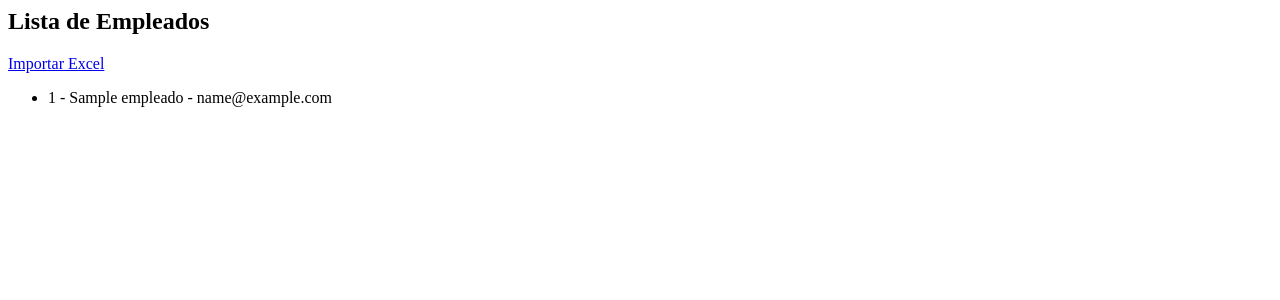
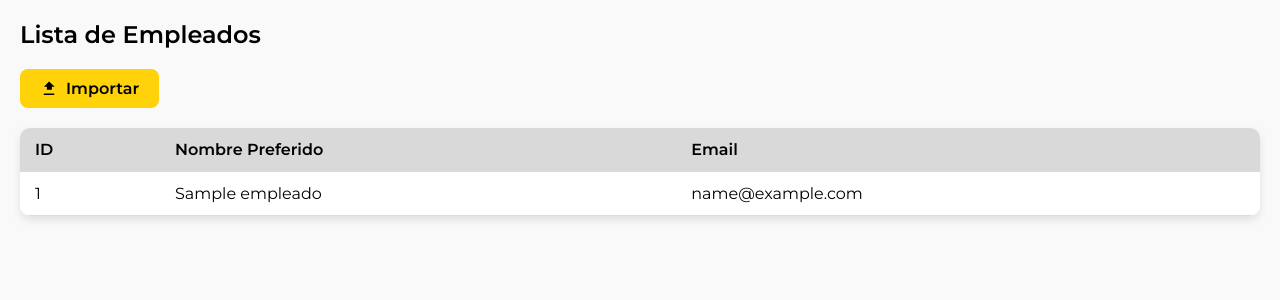
Before and after one commit to Marianavc02/Proyecto2, a Django app: page /empleados/ in a window 1280 px wide. Shown: the top 300 px of the page. Run offline with Django 5.2, Linux system fonts and the light colour scheme; tables that the repository leaves empty hold one stand-in row (values such as "Sample post").

Commit message:
Mejora vista carga empleados

```diff
--- a/empleados/templates/empleados/lista.html
+++ b/empleados/templates/empleados/lista.html
@@ -1,9 +1,95 @@
-<h2>Lista de Empleados</h2>
-<a href="{% url 'importar_empleados' %}">Importar Excel</a>
+<!DOCTYPE html>
+<html lang="es">
+<head>
+    <meta charset="UTF-8">
+    <title>Lista de Empleados</title>
+    <link href="https://fonts.googleapis.com/css2?family=Montserrat:wght@400;600&display=swap" rel="stylesheet">
+    <style>
+        body {
+            font-family: 'Montserrat', sans-serif;
+            margin: 20px;
+            background-color: #f9f9f9;
+        }
 
+        h2 {
+            margin-bottom: 20px;
+            font-weight: 600;
+        }
 
-<ul>
-{% for e in empleados %}
-    <li>{{ e.id }} - {{ e.preferred_name }} - {{ e.sbd_email }}</li>
-{% endfor %}
-</ul>
+        .import-btn {
+            display: inline-flex;
+            align-items: center;
+            background-color: #FFD20A;
+            color: black;
+            padding: 10px 20px;
+            text-decoration: none;
+            border-radius: 8px;
+            font-weight: 600;
+            margin-bottom: 20px;
+            transition: background-color 0.3s ease;
+        }
+
+        .import-btn:hover {
+            background-color: #e6bc09;
+        }
+
+        .import-btn svg {
+            margin-right: 8px;
+        }
+
+        table {
+            width: 100%;
+            border-collapse: collapse;
+            background: white;
+            border-radius: 10px;
+            overflow: hidden;
+            box-shadow: 0 4px 8px rgba(0,0,0,0.1);
+        }
+
+        th, td {
+            padding: 12px 15px;
+            border-bottom: 1px solid #ddd;
+            text-align: left;
+        }
+
+        th {
+            background-color: #D9D9D9;
+            font-weight: 600;
+        }
+
+        tr:hover {
+            background-color: #f5f5f5;
+        }
+    </style>
+</head>
+<body>
+    <h2>Lista de Empleados</h2>
+
+    <!-- Botón Importar -->
+    <a href="{% url 'importar_empleados' %}" class="import-btn">
+        <!-- Icono de importar (upload) en SVG -->
+        <svg xmlns="http://www.w3.org/2000/svg" width="18" height="18" fill="black" viewBox="0 0 24 24"><path d="M5 20h14v-2H5v2zm7-18L5.33 9h3.84v4h6.66V9h3.84L12 2z"/></svg>
+        Importar
+    </a>
+
+    <!-- Tabla de empleados -->
+    <table>
+        <thead>
+            <tr>
+                <th>ID</th>
+                <th>Nombre Preferido</th>
+                <th>Email</th>
+            </tr>
+        </thead>
+        <tbody>
+            {% for e in empleados %}
+            <tr>
+                <td>{{ e.id }}</td>
+                <td>{{ e.preferred_name }}</td>
+                <td>{{ e.sbd_email }}</td>
+            </tr>
+            {% endfor %}
+        </tbody>
+    </table>
+</body>
+</html>
```
Also changed, not shown: empleados/templates/empleados/importar.html (+64 -6 lines).
